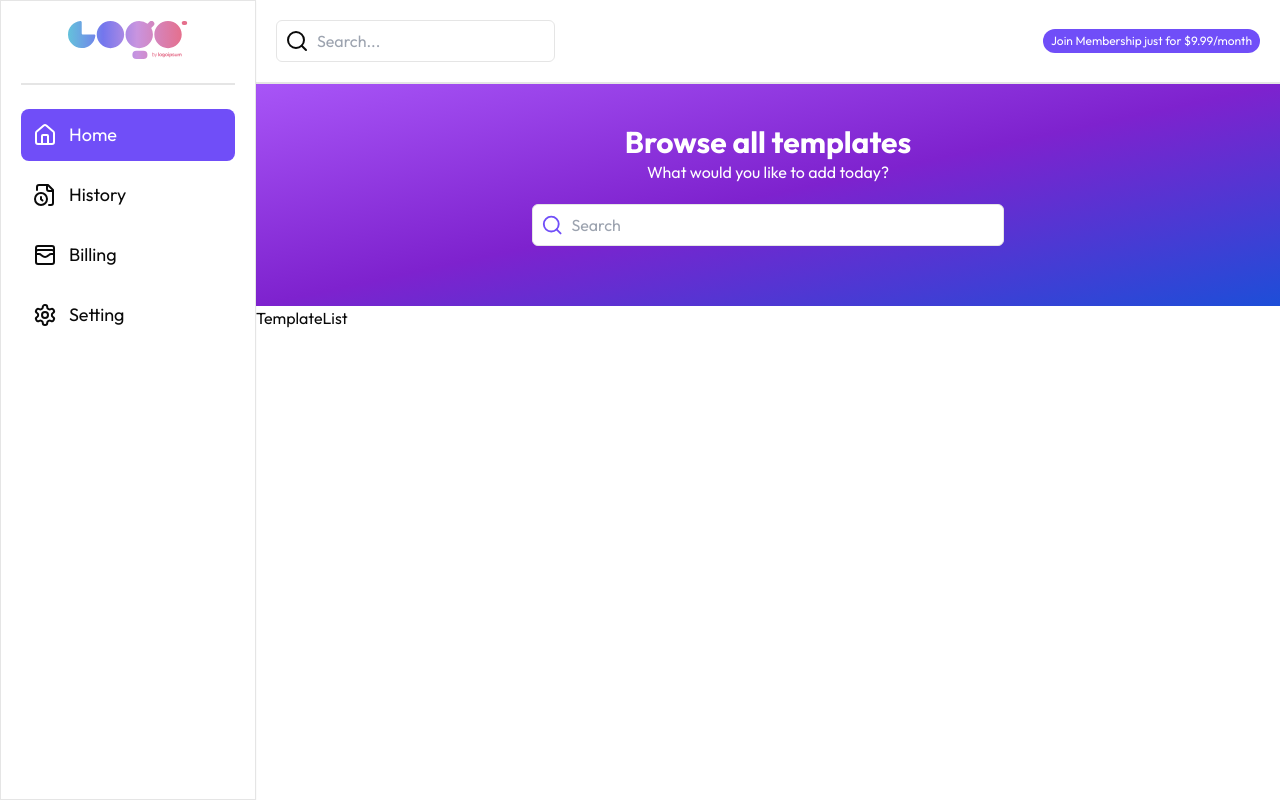
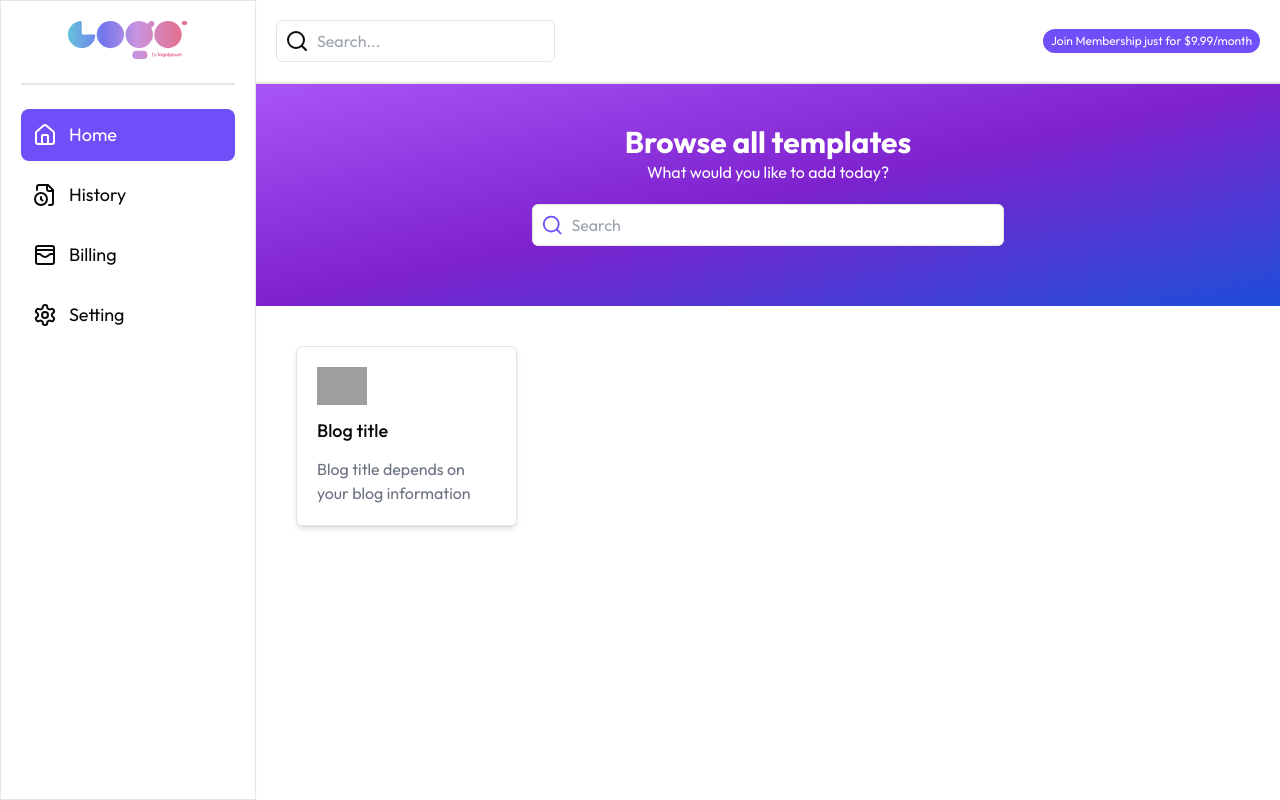
Before and after one commit to Teddy1404/Saas_content_-generator, a Next.js app: page /dashboard in a window 1280 px wide. Built offline with nearby package versions, Linux system fonts and the light colour scheme; grey boxes are pictures that could not be loaded.

Commit message:
handled hooks for searchsection

```diff
--- a/app/dashboard/_components/SearchSection.tsx
+++ b/app/dashboard/_components/SearchSection.tsx
@@ -1,6 +1,7 @@
 import React from 'react'
 import { Search } from 'lucide-react'
-function SearchSection() {
+import { eventNames } from 'process'
+function SearchSection({onSearchInput}:any) {
   return (
     <div className='p-10 bg-gradient-to-br from-purple-500 via-purple-700 to-blue-700 justify-center items-center flex flex-col text-white'>
         <h2 className='text-3xl font-bold'>Browse all templates</h2>
@@ -8,7 +9,9 @@ function SearchSection() {
         <div className='w-full flex justify-center' >
             <div className='flex gap-2 items-center p-2 border rounded-md bg-white my-5 w-[50%]'>
                 <Search  className='text-primary' />
-                <input type='text' placeholder='Search' className='bg-transparent w-full outline-none text-black'/>
+                <input type='text' placeholder='Search' className='bg-transparent w-full outline-none text-black'
+                onChange={(event)=>onSearchInput(event.target.value)}
+                />
             </div>
         </div>
     </div>
--- /dev/null
+++ b/app/dashboard/_components/TemplateCard.tsx
@@ -0,0 +1,14 @@
+import React from 'react'
+import { TEMPLATE } from './TemplateList'
+import Image from 'next/image'
+const TemplateCard = (item:TEMPLATE) => {
+  return (
+    <div className='p-5 shadow-md rounded-md border bg-white flex flex-col gap-3 cursor-pointer hover:scale-105 transition-all'>
+    <Image src={item.icon} alt='icon' width={50} height={50}/>
+    <h2 className='font-medium text-lg'>{item.name}</h2>
+    <p className='text-gray-500 line-clamp-3'>{item.desc}</p>
+    </div>
+  )
+}
+
+export default TemplateCard
--- a/app/dashboard/_components/TemplateList.tsx
+++ b/app/dashboard/_components/TemplateList.tsx
@@ -1,8 +1,34 @@
-import React from 'react'
+import Templates from '@/app/(data)/Templates'
+import React, { useEffect } from 'react'
+import TemplateCard from './TemplateCard'
 
-function TemplateList() {
+export interface TEMPLATE{
+    name:string,
+    desc:string,
+    icon:string,
+    category:string,
+    slug:string,
+    aiPrompt:string,
+    form?:FORM[]
+}
+export interface FORM{
+    label:string,
+    field:string,
+    name:string,
+    required?:boolean
+}
+
+function TemplateList({userSearchInput}:any) {
+
+    useEffect(()=>{
+        console.log(userSearchInput)
+    },[userSearchInput])
   return (
-    <div>TemplateList</div>
+    <div className='grid grid-cols-2 md:grid-col-3 lg:grid-cols-4 gap-5 p-10'>
+        {Templates.map((item:TEMPLATE,index:number)=>(
+           <TemplateCard key={index}{...item}/>
+        ))}
+    </div>
   )
 }
 
--- a/app/dashboard/page.tsx
+++ b/app/dashboard/page.tsx
@@ -1,16 +1,18 @@
-import React from 'react'
+"use client"
+import React, { useState } from 'react'
 import SearchSection from './_components/SearchSection'
 import { TemplateContext } from 'next/dist/shared/lib/app-router-context.shared-runtime'
 import TemplateList from './_components/TemplateList'
 
 const Dashboard = () => {
+  const [userSearchInput,setUserSearchInput] = useState<string>();
   return (
     <div>
 
       {/* search section */}
-      <SearchSection/>
+      <SearchSection onSearchInput={(value:string)=>setUserSearchInput(value)}/>
       {/* template list */}
-      <TemplateList/>
+      <TemplateList userSearchInput={userSearchInput}/>
     </div>
   )
 }
--- a/next.config.mjs
+++ b/next.config.mjs
@@ -1,4 +1,8 @@
 /** @type {import('next').NextConfig} */
-const nextConfig = {};
+const nextConfig = {
+    images:{
+        domains:['cdn-icons-png.flaticon.com']
+    }
+};
 
 export default nextConfig;
```
